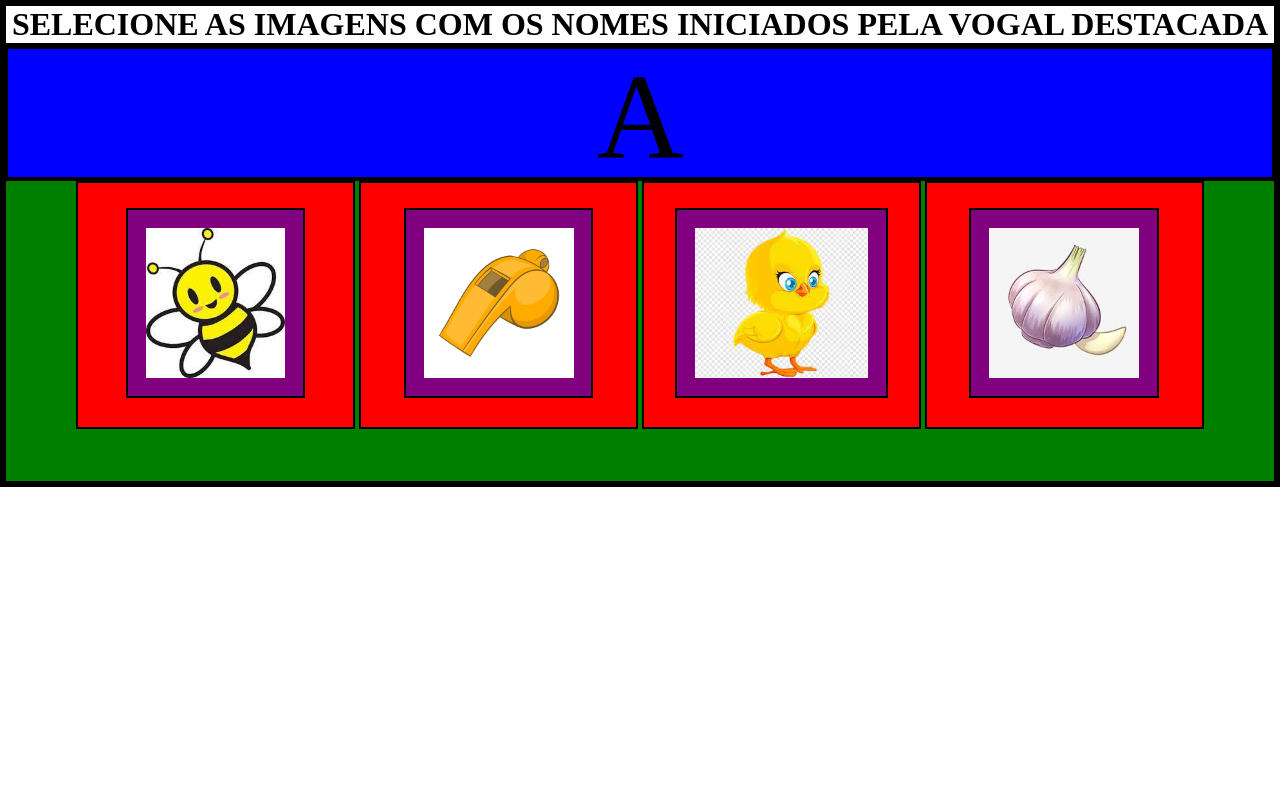
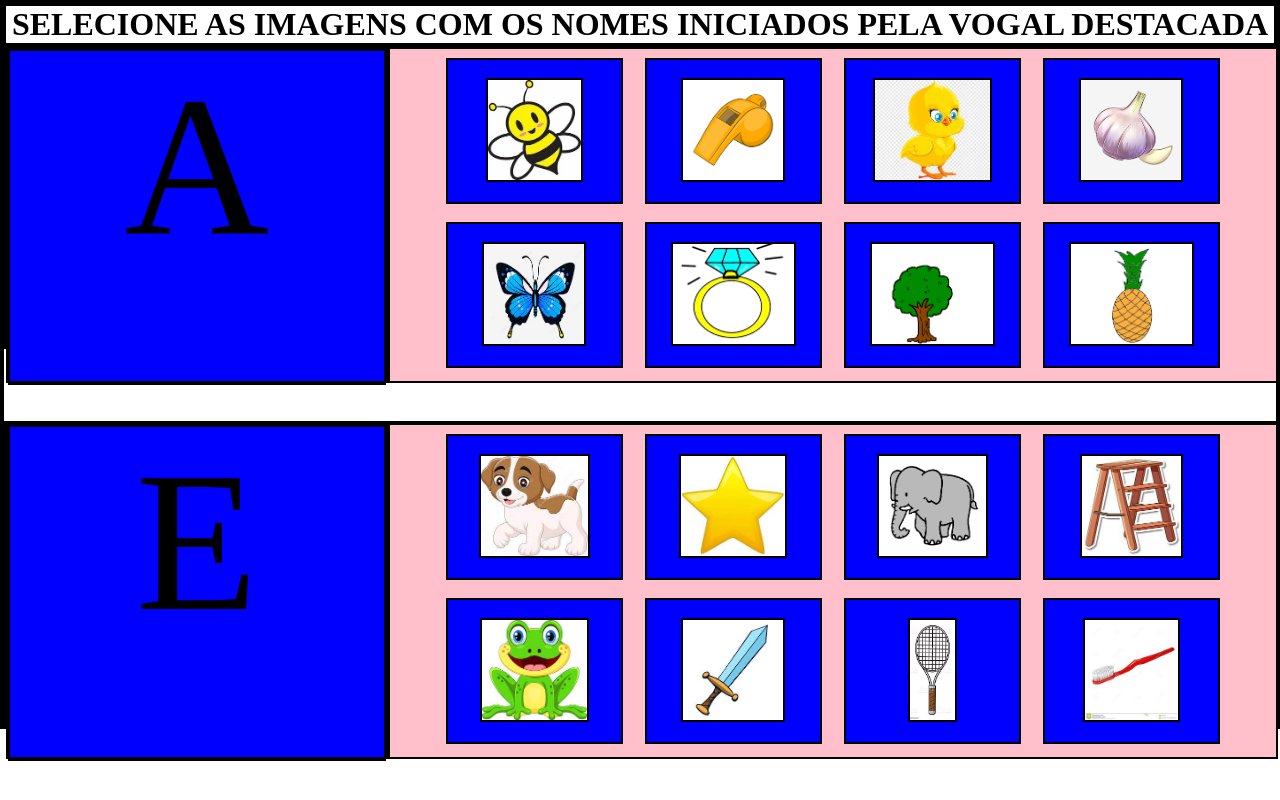
Before and after one commit to victorfalkao/aprender, a PHP site: page /vogais/vogais3.php in a window 1280 px wide. Run offline with PHP 8.4, Linux system fonts and the light colour scheme.

Commit message:
continuação vogais 3

```diff
--- a/style.css
+++ b/style.css
@@ -42,28 +42,54 @@
 
 /*VOGAIS 3*/
 
-.destaque{
-    height: 130px;
-    font-size: 120px;
-    background-color: blue;
+principal{
+    height: 300px;
+    width: 100%;
+    background-color: pink;
+    display: grid;
+        grid-template-columns: 30% 70%;
+        justify-content: space-between;
+        grid-template-areas:
+            "aside main"
+            ;
 }
 
-.div_vogais3{
-    background-color: green;
-    height: 300px;
+aside{
+    grid-area: aside;
+    height: 100%;
+    background-color: blue;
+    align-items: center;
+    font-size: 200px;
+    vertical-align: central;
 }
 
-.div_vogais3 button{
-    width: 22%;
-    max-height: 100%;
-    padding: 2%;
-    background-color: red;
+aside p{
+    height: 100%;
 
 }
 
-.div_vogais3 button img{
-    height: 150px;
-    max-width: 100%;
+main{
+    grid-area: main;
+    height: 100%;
+    background-color: pink;
+    display: inline;
+}
+
+main button{
+    width: 20%;
+    background-color: blue;
+    padding: 2%;
+    margin: 1%;
+
+}
+
+main button img{
+    height: 100px;
     background-color: purple;
-    padding: 8%;
 }
+
+main button p {
+    display: none;
+    font-size: 15px;
+    font-weight: bold;
+}
--- a/vogais/vogais3.php
+++ b/vogais/vogais3.php
@@ -7,22 +7,60 @@
         <link rel="stylesheet" href="../style.css">
 
         <script type="text/javascript">
-            function corrigirSelecao(){
-                alert("true");
+            function corrigirSelecao(identidade, valor){
+                var testo = "p"+identidade;
+             if(valor === "verdadeiro"){
+        document.getElementById(identidade).style = "background-color: green";
+        document.getElementById(testo).style = "display: inline-block";
+             }
+             else{
+         document.getElementById(identidade).style = "background-color: red";
+         document.getElementById(testo).style = "display: inline-block";
+             }
             }
         </script>
 
     </head>
     <body>
         <h1>SELECIONE AS IMAGENS COM OS NOMES INICIADOS PELA VOGAL DESTACADA</h1>
-        <div class="destaque">
-            <p>A</p>
-        </div>
-        <div class="div_vogais3">
-            <button type="button" onclick="corrigirSelecao()"><img src="../img2/abelha.jpg" alt="abelha"/></button>
-            <button type="button" onclick="corrigirSelecao()"><img src="../img2/apito.png" alt="apito"/></button>
-            <button type="button" onclick="corrigirSelecao()"><img src="../img2/pintinho.jpg" alt="pintinho"/></button>
-            <button type="button" onclick="corrigirSelecao()"><img src="../img2/alho.jpg" alt="alho"/></button>
-        </div>
+        <principal>
+
+            <aside>
+                <p>A</p>
+            </aside>
+
+            <main>
+                <button type="button" name="verdadeiro" id="1" onclick="corrigirSelecao(this.id,this.name)"><img src="../img2/abelha.jpg" alt="abelha"/><p id="p1">MUITO BEM!  : )</p></button>
+                <button type="button" name="verdadeiro" id="2" onclick="corrigirSelecao(this.id,this.name)"><img src="../img2/apito.png" alt="apito"/><p id="p2">MUITO BEM!  : )</p></button>
+                <button type="button" name="falso" id="3" onclick="corrigirSelecao(this.id,this.name)"><img src="../img2/pintinho.jpg" alt="pintinho"/><p id="p3">QUE PENA!  : (</p></button>
+                <button type="button" name="verdadeiro" id="4" onclick="corrigirSelecao(this.id,this.name)"><img src="../img2/alho.jpg" alt="alho"/><p id="p4">MUITO BEM!  : )</p></button>
+                <button type="button" name="falso" id="5" onclick="corrigirSelecao(this.id,this.name)"><img src="../img2/borboleta.jpg" alt="borboleta"/><p id="p5">QUE PENA!  : (</p></button>
+                <button type="button" name="verdadeiro" id="6" onclick="corrigirSelecao(this.id,this.name)"><img src="../img2/anel.png" alt="anel"/><p id="p6">MUITO BEM!  : )</p></button>
+                <button type="button" name="verdadeiro" id="7" onclick="corrigirSelecao(this.id,this.name)"><img src="../img/arvore.png" alt="árvore"/><p id="p7">MUITO BEM!  : )</p></button>
+                <button type="button" name="verdadeiro" id="8" onclick="corrigirSelecao(this.id,this.name)"><img src="../img/abacaxi.png" alt="abacaxi"/><p id="p8">MUITO BEM!  : )</p></button>
+            </main>
+
+        </principal>
+
+    <br><br><br><br>
+
+    <principal>
+
+            <aside>
+                <p>E</p>
+            </aside>
+
+            <main>
+                <button type="button" id="9" name="falso" onclick="corrigirSelecao(this.id,this.name)"><img src="../img2/cachorro.jpg" alt="cachorro"/><p id="p9">QUE PENA!  : (</p></button>
+            <button type="button" id="10" name="verdadeiro" onclick="corrigirSelecao(this.id,this.name)"><img src="../img/estrela.jpg" alt="estrela"/><p id="p10">MUITO BEM!  : )</p></button>
+            <button type="button" id="11" name="verdadeiro" onclick="corrigirSelecao(this.id,this.name)"><img src="../img/elefante.png" alt="elefante"/><p id="p11">MUITO BEM!  : )</p></button>
+            <button type="button" id="12" name="verdadeiro" onclick="corrigirSelecao(this.id,this.name)"><img src="../img2/escada.jpg" alt="escada"/><p id="p12">MUITO BEM!  : )</p></button>
+            <button type="button" id="13" name="falso" onclick="corrigirSelecao(this.id,this.name)"><img src="../img2/sapo.jpg" alt="sapo"/><p id="p13">QUE PENA!  : (</p></button>
+            <button type="button" id="14" name="verdadeiro" onclick="corrigirSelecao(this.id,this.name)"><img src="../img2/espada.jpg" alt="espada"/><p id="p14">MUITO BEM!  : )</p></button>
+            <button type="button" id="15" name="falso" onclick="corrigirSelecao(this.id,this.name)"><img src="../img2/raquete.jpg" alt="raquete"/><p id="p15">QUE PENA!  : (</p></button>
+            <button type="button" id="16" name="verdadeiro" onclick="corrigirSelecao(this.id,this.name)"><img src="../img2/escova.jpg" alt="escova"/><p id="p16">MUITO BEM!  : )</p></button>
+            </main>
+
+        </principal>
     </body>
 </html>
```
Also changed, not shown: img2/cachorro.jpg (added), img2/escada.jpg (added), img2/escova.jpg (added), img2/espada.jpg (added), img2/raquete.jpg (added), img2/sapo.jpg (added).
